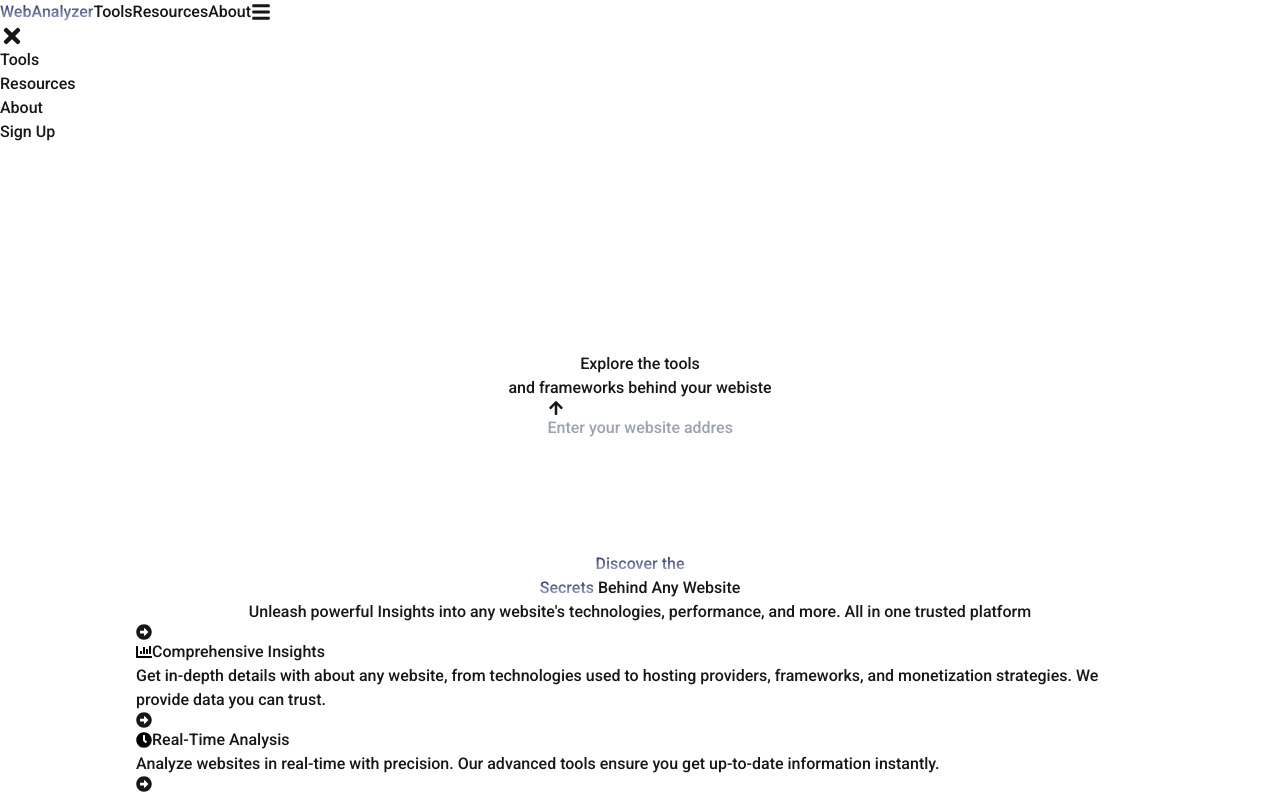
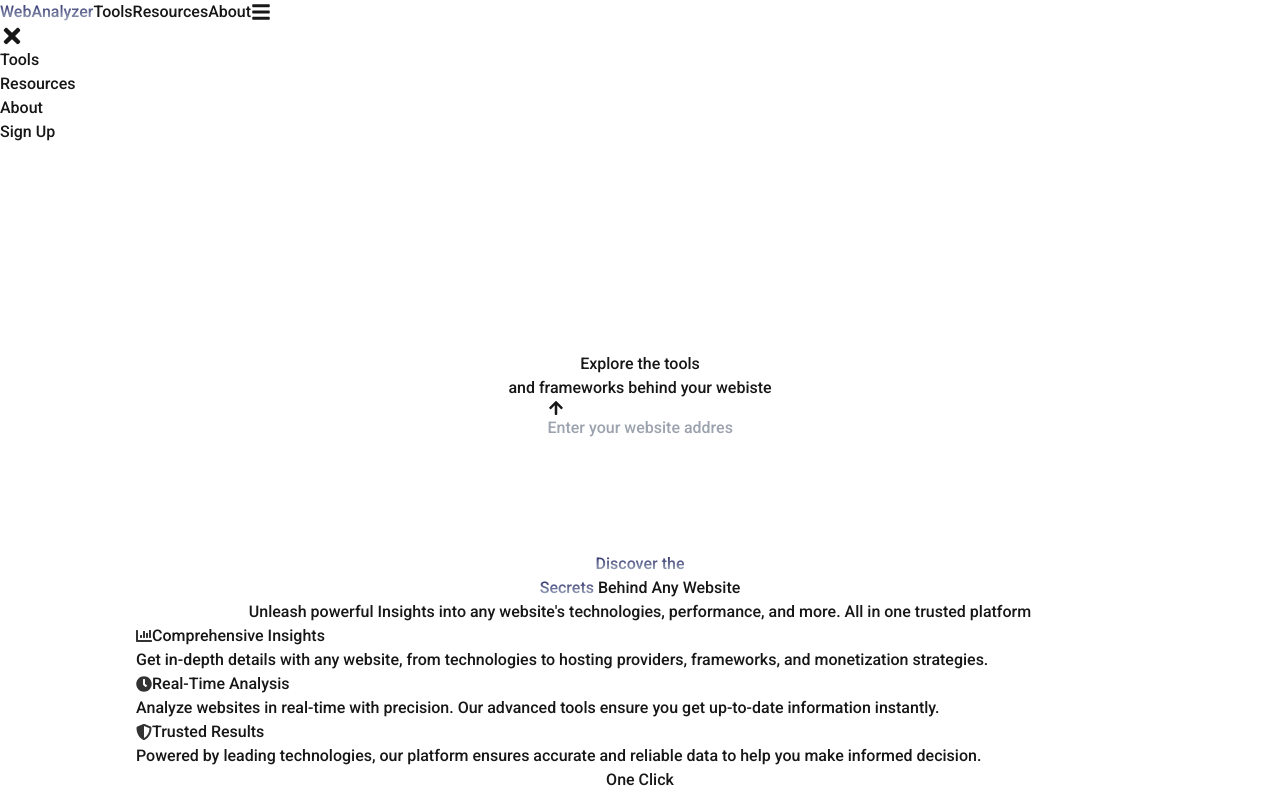
Before and after one commit to gitkarasune/Web-Analyzer, a Next.js app: page / in a window 1280 px wide. Shown: the top 794 px of the page. Built offline with nearby package versions, Linux system fonts and the light colour scheme.

Commit message:
Added transitions and visible to all cards section

```diff
--- a/Components/Section-list.tsx
+++ b/Components/Section-list.tsx
@@ -10,7 +10,7 @@ const One = [
         id: 1,
         name: (
             <div className='flex items-center gap-4'>
-                < FaChartBar className="text-7xl AI_icon" style={{ color: "black" }} />
+                < FaChartBar className="text-7xl AI_icon" style={{ color: "#333" }} />
                 <h5 className='text-2xl font-semibold text-black '>Comprehensive Insights</h5>
             </div>
         ),
@@ -18,7 +18,7 @@ const One = [
             <div
                 className="transition-colors duration-300"
             >
-                Get in-depth details with about any website, from technologies used to hosting providers, frameworks, and monetization strategies. We provide data you can trust.
+                Get in-depth details with any website, from technologies to hosting providers, frameworks, and monetization strategies.
             </div>
         ),
     },
@@ -29,7 +29,7 @@ const Two = [
         id: 1,
         name: (
             <div className='flex items-center gap-4'>
-                <FaClock className="text-7xl AI_icon" style={{ color: "black" }} />
+                <FaClock className="text-7xl AI_icon" style={{ color: "#333" }} />
                 <h5 className='text-2xl font-semibold text-black '>Real-Time Analysis</h5>
             </div>
         ),
@@ -48,7 +48,7 @@ const Three = [
         id: 1,
         name: (
             <div className='flex items-center gap-4'>
-                <FaShieldAlt className="text-7xl AI_icon" style={{ color: "black" }} />
+                <FaShieldAlt className="text-7xl AI_icon" style={{ color: "#333" }} />
                 <h5 className='text-2xl font-semibold text-black '>Trusted Results</h5>
             </div>
         ),
@@ -97,7 +97,7 @@ const SectionList = () => {
                 >
                     {Two.map((two) => (
                         <div key={two.id} className="flex-shrink-0 w-full">
-                            <div className="bg-gray-100 py-12  rounded-lg shadow-sm p-6 hover:scale-105 cursor-pointer transition-all relative  hover:dark:bg-red-600" id='Dream_Job_Hover'>
+                            <div className="bg-gray-100 py-12  rounded-lg shadow-sm p-6 hover:scale-105 cursor-pointer transition-all relative" id='Dream_Job_Hover'>
                                 <FaArrowAltCircleRight id='HideIcon' className='-rotate-45 text-xl -mt-8 absolute right-0 m-5 text-black' />
                                 <div className="flex items-center mb-7">
                                     {two.name}
--- a/app/globals.css
+++ b/app/globals.css
@@ -25,15 +25,18 @@ body {
 ::-webkit-scrollbar {
   width: 8px;
 }
+
 ::-webkit-scrollbar-track {
   background-color: #f1f1f1;
   border-radius: 10px;
 }
+
 ::-webkit-scrollbar-thumb {
   background-color: #888;
   border-radius: 10px;
   border: 1px solid #f1f1f1;
 }
+
 ::-webkit-scrollbar-thumb:hover {
   background: #555;
 }
@@ -41,11 +44,9 @@ body {
 /* For the Header */
 .WebAnalyzer {
 
-  background-image: linear-gradient(
-    to bottom,
-    rgb(29, 29, 97),
-    rgb(174, 187, 199)
-  );
+  background-image: linear-gradient(to bottom,
+      rgb(29, 29, 97),
+      rgb(174, 187, 199));
   -webkit-background-clip: text;
   -webkit-text-fill-color: transparent;
 }
@@ -58,3 +59,26 @@ body {
   padding-right: 5%;
   padding-left: 5%;
 }
+
+/* For the Section-List  */
+
+#Dream_Job_Hover:hover #HideIcon {
+  display: block;
+}
+
+#Dream_Job_Hover:hover .AI_icon {
+  transform: scale(0.6);
+}
+
+#Dream_Job_Hover {
+  transition: all .5s ease-in-out;
+}
+
+#HideIcon {
+  transition: all 30ms ease-in-out;
+  display: none;
+}
+
+.AI_icon {
+  transition: transform 0.3s ease-in-out;
+}
```
